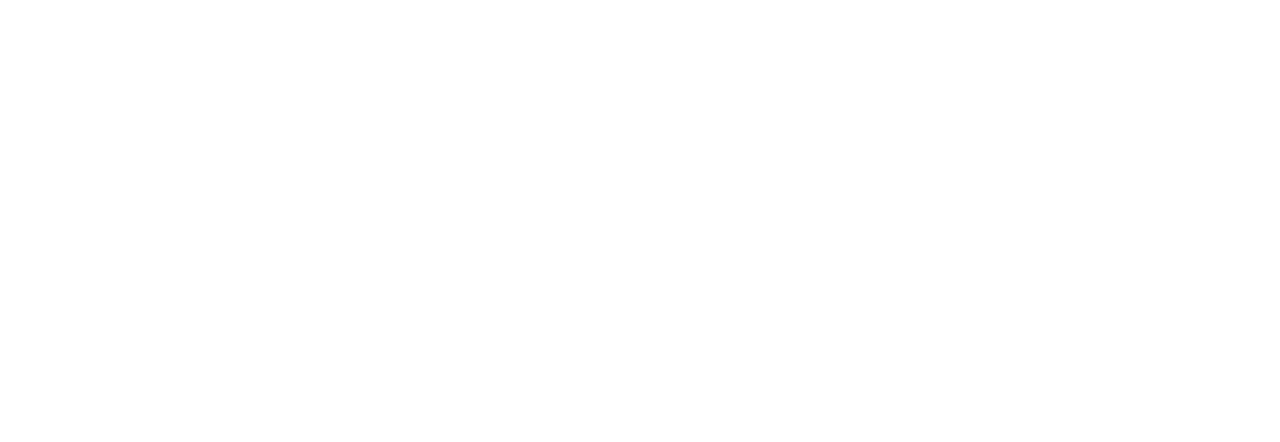
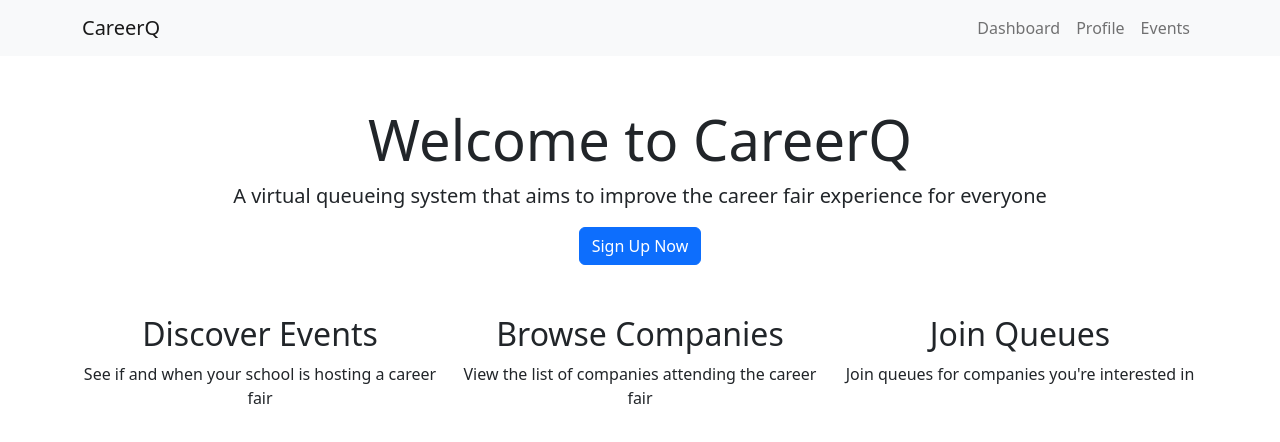
Before and after one commit to LucasStevenson/CS151-CareerQ, a React (Create React App) app in the folder frontend/: page / in a window 1280 px wide. Before the commit this address had no page. Shown: the top 442 px of the page. Built offline with nearby package versions, Linux system fonts and the light colour scheme.

Commit message:
added homepage and also added styling to Events page so that each row holds 3 events

```diff
--- a/frontend/src/App.js
+++ b/frontend/src/App.js
@@ -9,11 +9,13 @@
 import CompanyPage from "./pages/CompanyPage";
 import SingleEventPage from "./pages/SingleEventPage";
 import ProfilePage from "./pages/ProfilePage";
+import HomePage from "./pages/HomePage";
 
 function App() {
   return (
     <Router>
       <Routes>
+        <Route path="/" element={<HomePage />} />
         <Route path="/login" element={<LoginPage />} />
         <Route path="/register" element={<RegisterPage />} />
         <Route path="/student" element={<StudentPage />} />
--- a/frontend/src/components/Events.js
+++ b/frontend/src/components/Events.js
@@ -5,12 +5,13 @@
 const Events = () => {
   const [events, setEvents] = useState([]);
   const token = localStorage.getItem("token");
+
   useEffect(() => {
     async function fetchData() {
       let rawResponse = await fetch(`http://localhost:8080/events`, {
         method: "GET",
         headers: {
-                    "Content-Type": "application/json"
+          "Content-Type": "application/json",
         },
       });
       let res = await rawResponse.json();
@@ -18,37 +19,47 @@
       console.log(events);
     }
     fetchData();
-    }, []) // this runs only on the first render
+  }, []); // this only runs on the first render
 
   const companyJoinEvent = async (eventID) => {
     let rawResponse = await fetch(`http://localhost:8080/join-event/${eventID}`, {
       method: "POST",
       headers: {
         "Content-Type": "application/json",
-                Authorization: `Bearer ${token}`
+        Authorization: `Bearer ${token}`,
+      },
     }
-        });
+    );
     let res = await rawResponse.text();
     alert(res);
-    }
+  };
 
   return (
     <Container>
       <h1 className="text-center my-5">Events</h1>
-          <Row>
+      <Row xs={1} md={3} className="g-4">
         {events.map((event, index) => (
           <Col key={event.eventID}>
-                <Card className="mb-3">
+            <Card className="h-100">
               <Card.Img variant="top" src={event.image_url} />
               <Card.Body>
-                    <Card.Title>{event.host}</Card.Title>
-                    <Card.Text>Start Time: {event.startTime}</Card.Text>
-                    <Card.Text>End Time: {event.endTime}</Card.Text>
+                <Card.Title>{event.hostName}</Card.Title>
+                <Card.Text>{event.host}</Card.Text>
+                <hr />
+                <Card.Text>
+                  Start Time: {event.startTime}
+                  <br />
+                  End Time: {event.endTime}
+                </Card.Text>
                 <Button variant="primary" href={`/events/${event.eventID}`}>
                   View Details
                 </Button>
                 {token !== null && jwt_decode(token).uType === "company" && (
-                        <Button variant="primary" className="mx-3" onClick={() => companyJoinEvent(event.eventID)}>
+                  <Button
+                    variant="primary"
+                    className="mx-3"
+                    onClick={() => companyJoinEvent(event.eventID)}
+                  >
                     Join Event
                   </Button>
                 )}
@@ -59,6 +70,6 @@
       </Row>
     </Container>
   );
-}
+};
 
 export default Events;
--- /dev/null
+++ b/frontend/src/pages/HomePage.js
@@ -0,0 +1,39 @@
+import React from 'react';
+import { Button, Container, Row, Col } from 'react-bootstrap';
+import Navbar from "../components/Navbar";
+
+const HomePage = () => {
+    return (
+        <div>
+            <Navbar />
+            <div style={{ textAlign: 'center', margin: '50px auto' }}>
+                <div className="jumbotron jumbotron-fluid">
+                    <div className="container">
+                        <h1 className="display-4">Welcome to CareerQ</h1>
+                        <p className="lead">A virtual queueing system that aims to improve the career fair experience for everyone</p>
+                        <Button variant="primary" href={`/register`}>Sign Up Now</Button>
+                    </div>
+                </div>
+                <div style={{ height: '50px' }}></div> {/* Add some space between the sections */}
+                <Container>
+                    <Row>
+                        <Col>
+                            <h2>Discover Events</h2>
+                            <p>See if and when your school is hosting a career fair</p>
+                        </Col>
+                        <Col>
+                            <h2>Browse Companies</h2>
+                            <p>View the list of companies attending the career fair</p>
+                        </Col>
+                        <Col>
+                            <h2>Join Queues</h2>
+                            <p>Join queues for companies you're interested in</p>
+                        </Col>
+                    </Row>
+                </Container>
+            </div>
+        </div>
+    )
+}
+
+export default HomePage;
```
Lines whose indentation alone changed are shown as unchanged.
